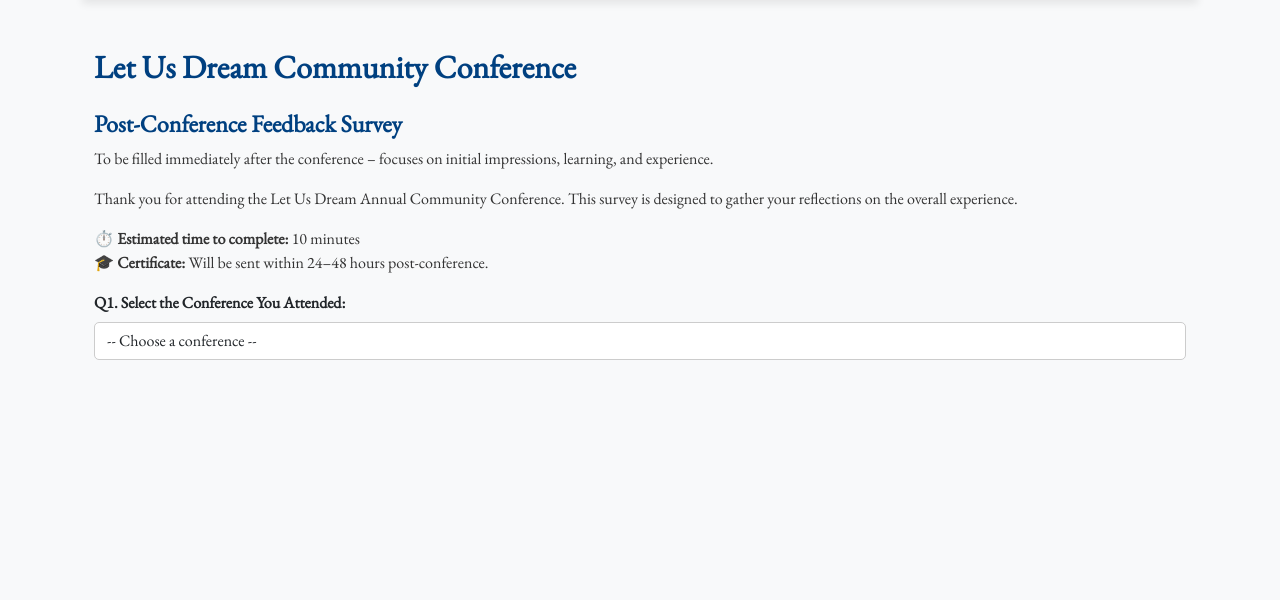
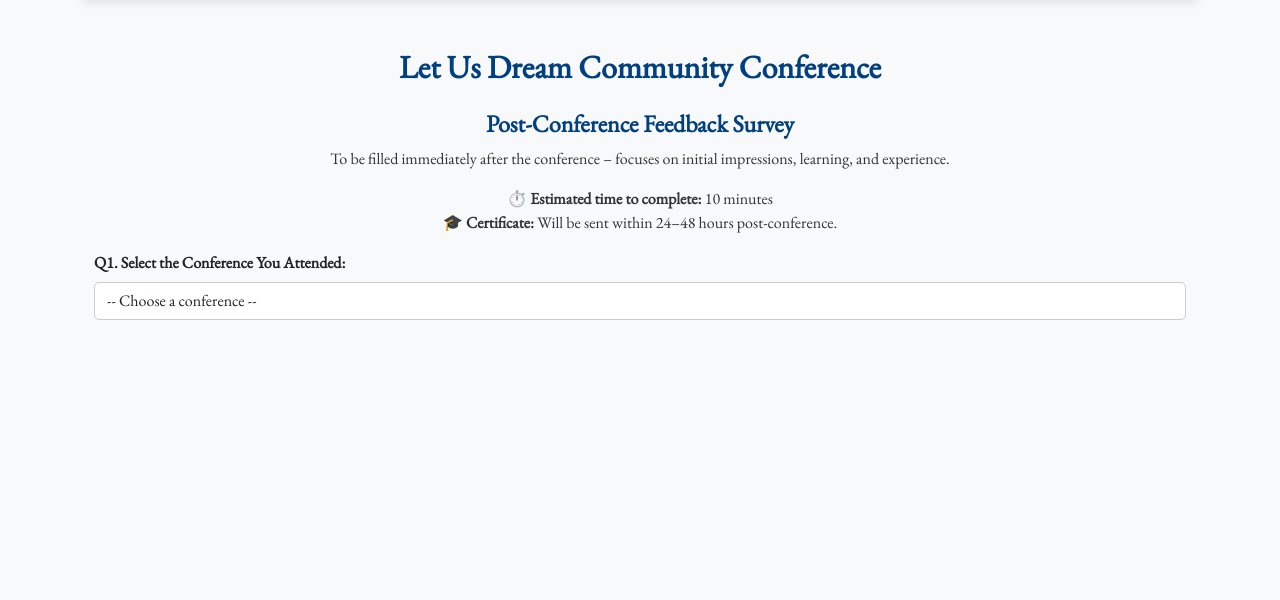
Before and after one commit to CHRISTInfotech/ludconf, a Django app: page /conference/feedback/ in a window 1280 px wide. Shown: the part 154-754 px from the top of the page. Run offline with Django 5.2, Linux system fonts and the light colour scheme; the visitor is signed in with stand-in values (Sample User, id 1); data that the repository does not hold is empty.

Commit message:
survey pages updated

```diff
--- a/conference/views.py
+++ b/conference/views.py
@@ -666,7 +666,6 @@
         return int(value)
     except (ValueError, TypeError):
         return None
-
 @login_required
 def feedback_survey(request):
     conferences = Conference.objects.filter(is_published=True)
@@ -678,54 +677,58 @@
             selected_conference = get_object_or_404(Conference, conference_id=selected_id)
 
         if 'full_name' in request.POST:
+            # Handle multiple engaging activities
+            engaging_activities = request.POST.getlist('engaging_activity')  # Get list from checkboxes
+            engaging_activities_str = ', '.join(engaging_activities) if engaging_activities else None
+
             FeedbackSurveyResponse.objects.create(
-                user=request.user,
-                conference=selected_conference,
-                full_name=request.POST.get('full_name'),
-                email=request.POST.get('email'),
-                phone=request.POST.get('phone') or None,
-                age=request.POST.get('age') or None,
-                gender=request.POST.get('gender') or None,
-                occupation=request.POST.get('occupation'),
-                occupation_other=request.POST.get('occupation_other') or None,
-                location_type=request.POST.get('location_type') or None,
-                first_time=str_to_bool(request.POST.get('first_time')),
+    user=request.user,
+    conference=selected_conference,
+    full_name=request.POST.get('full_name'),
+    email=request.POST.get('email'),
+    phone=request.POST.get('phone') or None,
+    age=request.POST.get('age') or None,
+    gender=request.POST.get('gender') or None,
+    occupation=request.POST.get('occupation'),
+    occupation_other=request.POST.get('occupation_other') or None,
+    location_type=request.POST.get('location_type') or None,
+    first_time=str_to_bool(request.POST.get('first_time')),
 
-                # Volunteerism & Community Engagement
-                q1_volunteer=str_to_int(request.POST.get('q1_volunteer')),
-                q2_belonging=str_to_int(request.POST.get('q2_belonging')),
-                q3_inspiration=str_to_int(request.POST.get('q3_inspiration')),
-                q4_stalls=str_to_int(request.POST.get('q4_stalls')),
-                q5_reflection=str_to_int(request.POST.get('q5_reflection')),
+    # Volunteerism & Community Engagement
+    q1_volunteer=str_to_int(request.POST.get('q1_volunteer')) or 3,
+    q2_belonging=str_to_int(request.POST.get('q2_belonging')) or 3,
+    q3_inspiration=str_to_int(request.POST.get('q3_inspiration')) or 3,
+    q4_stalls=str_to_int(request.POST.get('q4_stalls')) or 3,
+    q5_reflection=str_to_int(request.POST.get('q5_reflection')) or 3,
 
-                # Social Entrepreneurship & Community Service
-                q6_initiative=str_to_int(request.POST.get('q6_initiative')),
-                q7_models=str_to_int(request.POST.get('q7_models')),
-                q8_motivation=str_to_int(request.POST.get('q8_motivation')),
-                q9_clarity=str_to_int(request.POST.get('q9_clarity')),
-                q10_insight=str_to_int(request.POST.get('q10_insight')),
+    # Social Entrepreneurship & Community Service
+    q6_initiative=str_to_int(request.POST.get('q6_initiative')) or 3,
+    q7_models=str_to_int(request.POST.get('q7_models')) or 3,
+    q8_motivation=str_to_int(request.POST.get('q8_motivation')) or 3,
+    q9_clarity=str_to_int(request.POST.get('q9_clarity')) or 3,
+    q10_insight=str_to_int(request.POST.get('q10_insight')) or 3,  # ✅ Fix added here
 
-                # Learning & Knowledge Sharing
-                q11_concepts=str_to_int(request.POST.get('q11_concepts')),
-                q12_application=str_to_int(request.POST.get('q12_application')),
-                q13_expansion=str_to_int(request.POST.get('q13_expansion')),
-                q14_keynotes=str_to_int(request.POST.get('q14_keynotes')),
+    # Learning & Knowledge Sharing
+    q11_concepts=str_to_int(request.POST.get('q11_concepts')) or 3,
+    q12_application=str_to_int(request.POST.get('q12_application')) or 3,
+    q13_expansion=str_to_int(request.POST.get('q13_expansion')) or 3,
+    q14_keynotes=str_to_int(request.POST.get('q14_keynotes')) or 3,
 
-                # Networking & Collaboration
-                q15_collab=str_to_int(request.POST.get('q15_collab')),
-                q16_convo=str_to_int(request.POST.get('q16_convo')),
-                q17_diversity=str_to_int(request.POST.get('q17_diversity')),
-                q18_community=str_to_int(request.POST.get('q18_community')),
-                q19_followup=str_to_int(request.POST.get('q19_followup')),
+    # Networking & Collaboration
+    q15_collab=str_to_int(request.POST.get('q15_collab')) or 3,
+    q16_convo=str_to_int(request.POST.get('q16_convo')) or 3,
+    q17_diversity=str_to_int(request.POST.get('q17_diversity')) or 3,
+    q18_community=str_to_int(request.POST.get('q18_community')) or 3,
+    q19_followup=str_to_int(request.POST.get('q19_followup')) or 3,
 
-                # Final Reflections
-                followup_study=str_to_bool(request.POST.get('followup_study')) if request.POST.get('followup_study') else False,
-                satisfaction=str_to_int(request.POST.get('satisfaction')),
-                takeaways=request.POST.get('takeaways'),
-                suggestions=request.POST.get('suggestions'),
-                team_interest=str_to_bool(request.POST.get('team_interest')) if request.POST.get('team_interest') else False,
-                engaging_activity=request.POST.get('engaging_activity') or None,
-            )
+    # Final Reflections
+    followup_study=str_to_bool(request.POST.get('followup_study')) if request.POST.get('followup_study') else False,
+    satisfaction=str_to_int(request.POST.get('satisfaction')) or 3,
+    takeaways=request.POST.get('takeaways'),
+    suggestions=request.POST.get('suggestions'),
+    team_interest=str_to_bool(request.POST.get('team_interest')) if request.POST.get('team_interest') else False,
+    engaging_activity=engaging_activities_str,  # save as comma-separated string
+)
             messages.success(request, "Thank you for your feedback!")
             return redirect('dashboard')
 
@@ -737,6 +740,7 @@
         'conferences': conferences,
         'selected_conference': selected_conference
     })
+
 
 @login_required
 def reflection_survey(request):
@@ -834,6 +838,7 @@
 
     charts = []
 
+    # Location of participants
     location_counts = Counter(res.location_type for res in responses if res.location_type)
     if location_counts:
         location_chart = generate_chart("Location of Participants", location_counts)
@@ -842,7 +847,7 @@
             "image_base64": location_chart
         })
 
-
+    # Loop through chart_fields to generate Likert/Boolean charts
     for field, title in chart_fields.items():
         counts = {}
         for res in responses:
@@ -860,6 +865,19 @@
                 "title": title,
                 "image_base64": chart_image
             })
+
+    # 🆕 Engaging Activities Chart
+    engaging_counts = Counter(
+        res.engaging_activity.strip()
+        for res in responses
+        if res.engaging_activity and res.engaging_activity.strip()
+    )
+    if engaging_counts:
+        engaging_chart = generate_chart("Most Engaging Activities", engaging_counts)
+        charts.append({
+            "title": "Most Engaging Activities",
+            "image_base64": engaging_chart
+        })
 
     return render(request, "forms/feedback_dashboard.html", {
         "responses": responses,
--- a/templates/forms/feedback_form.html
+++ b/templates/forms/feedback_form.html
@@ -4,18 +4,17 @@
 {% include 'partials/nav.html' %}
 
 <div class="container my-5">
-  <h2 class="mb-4">Let Us Dream Community Conference</h2>
-  <h4 class="fw-bold">Post-Conference Feedback Survey</h4>
-  <p>To be filled immediately after the conference – focuses on initial impressions, learning, and experience.</p>
-  <p>Thank you for attending the Let Us Dream Annual Community Conference. This survey is designed to gather your reflections on the overall experience.</p>
-  <p>
+  <h2 class="mb-4 text-center">Let Us Dream Community Conference</h2>
+  <h4 class="fw-bold text-center">Post-Conference Feedback Survey</h4>
+  <p class="text-center">To be filled immediately after the conference – focuses on initial impressions, learning, and experience.</p>
+  <p class="text-center">
     <strong>⏱️ Estimated time to complete:</strong> 10 minutes<br>
     <strong>🎓 Certificate:</strong> Will be sent within 24–48 hours post-conference.
   </p>
 
   <form method="POST">
     {% csrf_token %}
-    <div class="form-group mb-3">
+    <div class="form-card mb-4">
       <label for="conference_id"><strong>Q1.</strong> Select the Conference You Attended:</label>
       <select name="conference_id" id="conference_id" class="form-control" required onchange="this.form.submit();">
         <option value="">-- Choose a conference --</option>
@@ -30,28 +29,30 @@
 
   {% if selected_conference %}
   <hr>
-  <form method="POST" class="question-list">
+  <form method="POST" class="feedback-form">
     {% csrf_token %}
     <input type="hidden" name="conference_id" value="{{ selected_conference.conference_id }}">
 
+    <!-- Two Column Grid -->
+    <div class="form-container">
+      <!-- Left Column -->
+      <div class="form-section">
         <h5 class="fw-bold">Participant Information</h5>
 
-    <div class="mb-3">
+        <!-- Q2 - Q9 -->
+        <div class="form-group">
           <label><strong>Q2.</strong> Name (as you want on the certificate)</label>
           <input type="text" class="form-control" name="full_name" required>
         </div>
-
-    <div class="mb-3">
+        <div class="form-group">
           <label><strong>Q3.</strong> Email Address</label>
           <input type="email" class="form-control" name="email" required>
         </div>
-
-    <div class="mb-3">
+        <div class="form-group">
           <label><strong>Q4.</strong> WhatsApp Number</label>
           <input type="text" class="form-control" name="phone">
         </div>
-
-    <div class="mb-3">
+        <div class="form-group">
           <label><strong>Q5.</strong> Age</label>
           <select name="age" class="form-control" required>
             <option value="">-- Select Age Range --</option>
@@ -61,8 +62,7 @@
             <option>57+</option>
           </select>
         </div>
-
-    <div class="mb-3">
+        <div class="form-group">
           <label><strong>Q6.</strong> Gender</label>
           <select name="gender" class="form-control" required>
             <option value="">-- Select Gender --</option>
@@ -71,8 +71,7 @@
             <option>Prefer not to say</option>
           </select>
         </div>
-
-    <div class="mb-3">
+        <div class="form-group">
           <label><strong>Q7.</strong> Profession</label>
           <select name="occupation" class="form-control" required>
             <option value="">-- Select --</option>
@@ -88,14 +87,13 @@
           </select>
           <input type="text" name="occupation_other" class="form-control mt-2" placeholder="If other, please specify">
         </div>
-
-    <div class="mb-3">
+        <div class="form-group">
           <label><strong>Q8.</strong> Location you reside in</label>
           <select name="location_type" class="form-control" required>
             <option value="">-- Select --</option>
             <option>Chennai, India</option>
             <option>Texas, USA</option>
-        <option>NewYork, USA</option>
+            <option>New York, USA</option>
             <option>Pune, India</option>
             <option>Hyderabad, India</option>
             <option>Bengaluru, India</option>
@@ -106,8 +104,7 @@
             <option>Virginia, USA</option>
           </select>
         </div>
-
-    <div class="mb-3">
+        <div class="form-group">
           <label><strong>Q9.</strong> Is this your first time attending a Let Us Dream Conference?</label>
           <div class="radio-options">
             <input type="radio" name="first_time" value="True" id="first_time_yes" required>
@@ -117,42 +114,34 @@
           </div>
         </div>
 
-    <hr>
-    <h5 class="fw-bold">Volunteerism, Social Responsibility & Learning</h5>
+        <!-- Q10 - Q19 Feedback -->
+        <h5 class="fw-bold mt-4">Feedback: Part 1</h5>
+        {% include 'forms/radio_group.html' with name="q10_volunteer" label="Q10. I felt motivated to volunteer or serve my community after attending the conference." %}
+        {% include 'forms/radio_group.html' with name="q11_belonging" label="Q11. I felt a strong sense of belonging and community at the event." %}
+        {% include 'forms/radio_group.html' with name="q12_inspiration" label="Q12. I was inspired by the stories and speakers." %}
+        {% include 'forms/radio_group.html' with name="q13_stalls" label="Q13. The stalls and exhibitions added to my learning and engagement." %}
+        {% include 'forms/radio_group.html' with name="q14_reflection" label="Q14. The sessions helped me reflect on my own actions and purpose." %}
+        {% include 'forms/radio_group.html' with name="q15" label="Q15. The overall organization of the event was effective." %}
+        {% include 'forms/radio_group.html' with name="q16" label="Q16. The speakers were engaging and informative." %}
+        {% include 'forms/radio_group.html' with name="q17" label="Q17. The topics covered were relevant and insightful." %}
+        {% include 'forms/radio_group.html' with name="q18" label="Q18. The time management during the event was good." %}
+        {% include 'forms/radio_group.html' with name="q19" label="Q19. The venue and facilities were adequate." %}
+      </div>
 
-    {% include 'forms/radio_group.html' with name="q1_volunteer" label="Q10. I felt motivated to volunteer or serve my community after attending the conference." %}
-    {% include 'forms/radio_group.html' with name="q2_belonging" label="Q11. I felt a strong sense of belonging and community at the event." %}
-    {% include 'forms/radio_group.html' with name="q3_inspiration" label="Q12. I was inspired by the stories and speakers." %}
-    {% include 'forms/radio_group.html' with name="q4_stalls" label="Q13. The stalls and exhibitions added to my learning and engagement." %}
-    {% include 'forms/radio_group.html' with name="q5_reflection" label="Q14. The sessions helped me reflect on my own actions and purpose." %}
+      <!-- Right Column -->
+      <div class="form-section">
+        <h5 class="fw-bold">Feedback: Part 2</h5>
+        {% include 'forms/radio_group.html' with name="q20" label="Q20. The volunteers were helpful and approachable." %}
+        {% include 'forms/radio_group.html' with name="q21" label="Q21. Networking opportunities met my expectations." %}
+        {% include 'forms/radio_group.html' with name="q22" label="Q22. I would recommend this conference to others." %}
+        {% include 'forms/radio_group.html' with name="q23" label="Q23. I would like to attend future Let Us Dream conferences." %}
+        {% include 'forms/radio_group.html' with name="q24" label="Q24. The registration process was smooth and efficient." %}
+        {% include 'forms/radio_group.html' with name="q25" label="Q25. I was satisfied with the refreshments provided." %}
+        {% include 'forms/radio_group.html' with name="q26" label="Q26. The conference schedule was clear and easy to follow." %}
+        {% include 'forms/radio_group.html' with name="q27" label="Q27. The event provided valuable takeaways for personal growth." %}
+        {% include 'forms/radio_group.html' with name="q28" label="Q28. I am inspired to implement ideas learned during the conference." %}
 
-    <h5 class="fw-bold">Social Entrepreneurship & Community Service</h5>
-
-    {% include 'forms/radio_group.html' with name="q6_initiative" label="Q15. I feel motivated to start or support social initiatives after the conference." %}
-    {% include 'forms/radio_group.html' with name="q7_models" label="Q16. I understood new models of social entrepreneurship." %}
-    {% include 'forms/radio_group.html' with name="q8_motivation" label="Q17. I felt encouraged to be a changemaker." %}
-    {% include 'forms/radio_group.html' with name="q9_clarity" label="Q18. I gained more clarity about social responsibility." %}
-    {% include 'forms/radio_group.html' with name="q10_insight" label="Q19. The sessions gave me insights about community leadership." %}
-
-    <h5 class="fw-bold">Learning & Knowledge Sharing</h5>
-
-    {% include 'forms/radio_group.html' with name="q11_concepts" label="Q20. I learned new concepts or perspectives during the conference." %}
-    {% include 'forms/radio_group.html' with name="q12_application" label="Q21. I can apply what I learned to my daily life or work." %}
-    {% include 'forms/radio_group.html' with name="q13_expansion" label="Q22. My worldview or understanding expanded because of the sessions." %}
-    {% include 'forms/radio_group.html' with name="q14_keynotes" label="Q23. The keynote sessions were thought-provoking and useful." %}
-
-    <h5 class="fw-bold">Networking & Collaborations</h5>
-
-    {% include 'forms/radio_group.html' with name="q15_collab" label="Q24. I found opportunities to collaborate with like-minded individuals." %}
-    {% include 'forms/radio_group.html' with name="q16_convo" label="Q25. I had meaningful conversations during the conference." %}
-    {% include 'forms/radio_group.html' with name="q17_diversity" label="Q26. I appreciated the diversity of ideas and participants." %}
-    {% include 'forms/radio_group.html' with name="q18_community" label="Q27. I feel more connected to the larger community after attending." %}
-    {% include 'forms/radio_group.html' with name="q19_followup" label="Q28. I would like to stay involved and attend future LUD events." %}
-
-    <hr>
-    <h5 class="fw-bold">Final Reflections</h5>
-
-    <div class="mb-3">
+        <div class="form-group mt-3">
           <label><strong>Q29.</strong> Would you be interested in a follow-up study on social sensitization and personal growth?</label>
           <div class="radio-options">
             <input type="radio" name="followup_study" value="True" id="followup_yes" required>
@@ -162,7 +151,7 @@
           </div>
         </div>
 
-    <div class="mb-3">
+        <div class="form-group">
           <label><strong>Q30.</strong> How satisfied were you overall with the conference?</label>
           <div class="radio-options">
             {% for i in "12345"|make_list %}
@@ -172,18 +161,18 @@
           </div>
         </div>
 
-    <div class="mb-3">
+        <div class="form-group">
           <label><strong>Q31.</strong> What were your key takeaways from this event?</label>
           <textarea name="takeaways" class="form-control" rows="3" required></textarea>
         </div>
 
-    <div class="mb-3">
-      <label><strong>Q32.</strong> What suggestions do you have to improve the conference experience?</label>
+        <div class="form-group">
+          <label><strong>Q32.</strong> Suggestions to improve the conference:</label>
           <textarea name="suggestions" class="form-control" rows="3" required></textarea>
         </div>
 
-    <div class="mb-3">
-      <label><strong>Q33.</strong> Would you like to be part of the LUD Community Conference Team at your location?</label>
+        <div class="form-group">
+          <label><strong>Q33.</strong> Would you like to be part of the LUD Conference Team?</label>
           <div class="radio-options">
             <input type="radio" name="team_interest" value="True" id="team_yes" required>
             <label for="team_yes">Yes</label>
@@ -192,21 +181,31 @@
           </div>
         </div>
 
-    <div class="mb-3">
-      <label><strong>Q34.</strong> Most engaging activity for you (select one):</label>
-      <select name="engaging_activity" class="form-control" required>
-        <option value="">-- Choose --</option>
-        <option>Keynote</option>
-        <option>Panels</option>
-        <option>Group Discussion</option>
-        <option>Changemakers</option>
-        <option>Stalls</option>
-        <option>Networking</option>
-        <option>Volunteering</option>
-      </select>
+        <div class="form-group">
+          <label><strong>Q34.</strong> Most engaging activities for you (select up to 3):</label>
+          <div class="checkbox-group">
+            <input type="checkbox" name="engaging_activity" value="Keynote" id="activity_keynote">
+            <label for="activity_keynote">Keynote</label>
+            <input type="checkbox" name="engaging_activity" value="Panels" id="activity_panels">
+            <label for="activity_panels">Panels</label>
+            <input type="checkbox" name="engaging_activity" value="Group Discussion" id="activity_discussion">
+            <label for="activity_discussion">Group Discussion</label>
+            <input type="checkbox" name="engaging_activity" value="Changemakers" id="activity_changemakers">
+            <label for="activity_changemakers">Changemakers</label>
+            <input type="checkbox" name="engaging_activity" value="Stalls" id="activity_stalls">
+            <label for="activity_stalls">Stalls</label>
+            <input type="checkbox" name="engaging_activity" value="Networking" id="activity_networking">
+            <label for="activity_networking">Networking</label>
+            <input type="checkbox" name="engaging_activity" value="Volunteering" id="activity_volunteering">
+            <label for="activity_volunteering">Volunteering</label>
+          </div>
+        </div>
+      </div>
     </div>
 
-    <button type="submit" class="btn btn-success">Submit Feedback</button>
+    <div class="text-center mt-4">
+      <button type="submit" class="btn btn-primary btn-lg">Submit Feedback</button>
+    </div>
   </form>
   {% endif %}
 </div>
```
Also changed, not shown: conference/models.py (+0 -34 lines), static/css/base.css (+68 -7 lines), templates/forms/reflection_survey.html (+50 -43 lines). Lines whose indentation alone changed are shown as unchanged.
